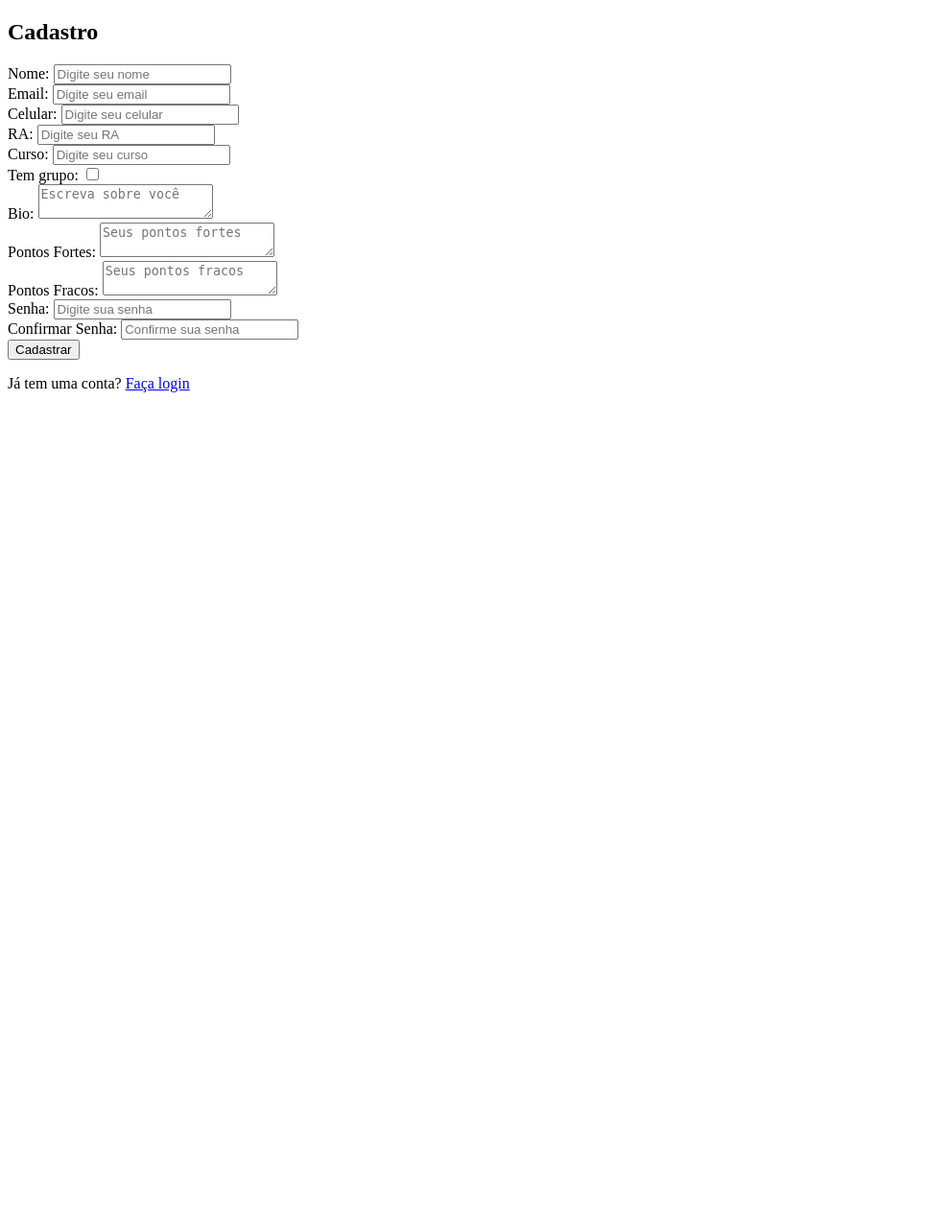
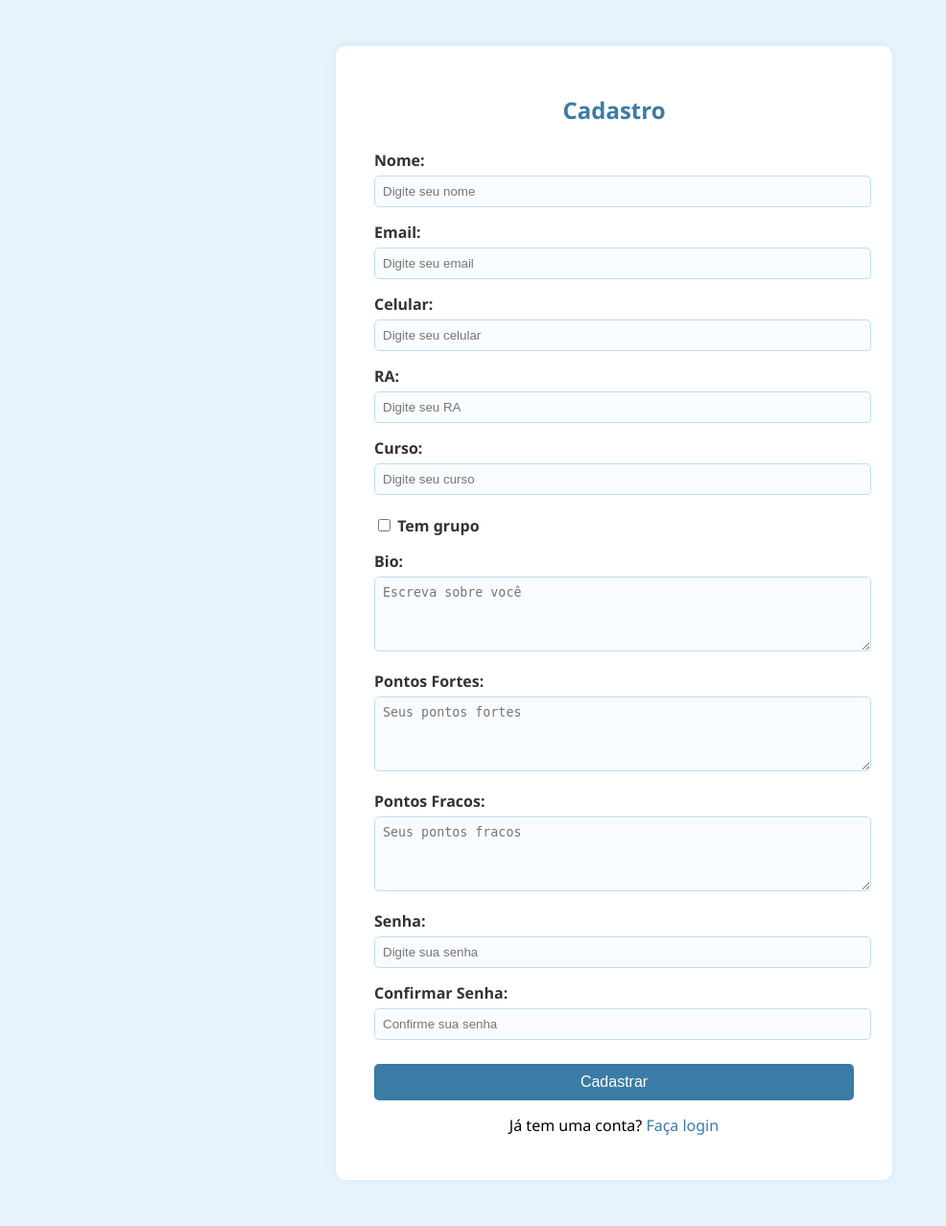
Before and after one commit to victorozoterio/quebra-gelo, a Laravel app: page /register in a window 1280 px wide. Shown: the whole page at 96% size, without its empty margins (0-986 px from the left). Before the commit the page ends 409 px from the top, so only its background shows below. Run offline with Laravel 12, Linux system fonts and the light colour scheme.

Commit message:
feat: estilizacao do projeto

```diff
--- a/resources/views/auth/register.blade.php
+++ b/resources/views/auth/register.blade.php
@@ -5,97 +5,162 @@
     <meta charset="UTF-8">
     <meta name="viewport" content="width=device-width, initial-scale=1.0">
     <meta http-equiv="X-UA-Compatible" content="ie=edge">
-    <title>Quebra Gelo</title>
+    <title>Quebra Gelo - Cadastro</title>
     <link rel="icon" href="{{ asset('favicon.ico') }}">
+    <style>
+        body {
+            font-family: 'Segoe UI', Tahoma, Geneva, Verdana, sans-serif;
+            background: #e8f4fb;
+            display: flex;
+            justify-content: center;
+            align-items: center;
+            padding: 40px 10px;
+        }
+
+        form {
+            background-color: white;
+            padding: 30px 40px;
+            border-radius: 10px;
+            box-shadow: 0 0 10px rgba(135, 206, 250, 0.3);
+            max-width: 500px;
+            width: 100%;
+        }
+
+        h2 {
+            text-align: center;
+            margin-bottom: 25px;
+            color: #3a7ca5;
+        }
+
+        label {
+            display: block;
+            margin-top: 15px;
+            font-weight: bold;
+            color: #333;
+        }
+
+        input[type="text"],
+        input[type="email"],
+        input[type="password"],
+        textarea {
+            width: 100%;
+            padding: 8px;
+            margin-top: 5px;
+            border: 1px solid #bcdff1;
+            border-radius: 5px;
+            background-color: #f9fcff;
+        }
+
+        input[type="checkbox"] {
+            margin-top: 10px;
+        }
+
+        textarea {
+            resize: vertical;
+            min-height: 60px;
+        }
+
+        button {
+            width: 100%;
+            padding: 10px;
+            margin-top: 25px;
+            background-color: #3a7ca5;
+            color: white;
+            border: none;
+            border-radius: 5px;
+            font-size: 16px;
+            cursor: pointer;
+        }
+
+        button:hover {
+            background-color: #2c678a;
+        }
+
+        p {
+            text-align: center;
+            margin-top: 15px;
+        }
+
+        a {
+            color: #3a7ca5;
+            text-decoration: none;
+        }
+
+        a:hover {
+            text-decoration: underline;
+        }
+
+        .error {
+            color: red;
+            font-size: 14px;
+            margin-top: 10px;
+        }
+
+        .success {
+            color: green;
+            font-size: 14px;
+            margin-top: 10px;
+        }
+    </style>
 </head>
 
 <body>
+
+    <form action="{{ route('register.store') }}" method="POST">
         <h2>Cadastro</h2>
 
-    <form action="{{ route('register.store') }}" method="POST">
         @csrf
 
-        <div>
         <label for="nome">Nome:</label>
-            <input type="text" name="nome" id="nome" placeholder="Digite seu nome"
-                value="{{ old('nome') }}" required>
-        </div>
+        <input type="text" name="nome" id="nome" placeholder="Digite seu nome" value="{{ old('nome') }}" required>
 
-        <div>
         <label for="email">Email:</label>
-            <input type="email" name="email" id="email" placeholder="Digite seu email"
-                value="{{ old('email') }}" required>
-        </div>
+        <input type="email" name="email" id="email" placeholder="Digite seu email" value="{{ old('email') }}" required>
 
-        <div>
         <label for="celular">Celular:</label>
-            <input type="text" name="celular" id="celular" placeholder="Digite seu celular"
-                value="{{ old('celular') }}" required>
-        </div>
+        <input type="text" name="celular" id="celular" placeholder="Digite seu celular" value="{{ old('celular') }}" required>
 
-        <div>
         <label for="ra">RA:</label>
-            <input type="text" name="ra" id="ra" placeholder="Digite seu RA" value="{{ old('ra') }}"
-                required>
-        </div>
+        <input type="text" name="ra" id="ra" placeholder="Digite seu RA" value="{{ old('ra') }}" required>
 
-        <div>
         <label for="curso">Curso:</label>
-            <input type="text" name="curso" id="curso" placeholder="Digite seu curso"
-                value="{{ old('curso') }}" required>
-        </div>
+        <input type="text" name="curso" id="curso" placeholder="Digite seu curso" value="{{ old('curso') }}" required>
 
-        <div>
-            <label for="tem_grupo">Tem grupo:</label>
-            <input type="checkbox" name="tem_grupo" id="tem_grupo" value="1"
-                {{ old('tem_grupo') ? 'checked' : '' }}>
-        </div>
+        <label for="tem_grupo">
+            <input type="checkbox" name="tem_grupo" id="tem_grupo" value="1" {{ old('tem_grupo') ? 'checked' : '' }}>
+            Tem grupo
+        </label>
 
-        <div>
         <label for="bio">Bio:</label>
         <textarea name="bio" id="bio" placeholder="Escreva sobre você">{{ old('bio') }}</textarea>
-        </div>
 
-        <div>
         <label for="pontos_fortes">Pontos Fortes:</label>
         <textarea name="pontos_fortes" id="pontos_fortes" placeholder="Seus pontos fortes">{{ old('pontos_fortes') }}</textarea>
-        </div>
 
-        <div>
         <label for="pontos_fracos">Pontos Fracos:</label>
         <textarea name="pontos_fracos" id="pontos_fracos" placeholder="Seus pontos fracos">{{ old('pontos_fracos') }}</textarea>
-        </div>
 
-        <div>
         <label for="password">Senha:</label>
         <input type="password" name="password" id="password" placeholder="Digite sua senha" required>
-        </div>
 
-        <div>
         <label for="password_confirmation">Confirmar Senha:</label>
-            <input type="password" name="password_confirmation" id="password_confirmation"
-                placeholder="Confirme sua senha" required>
-        </div>
+        <input type="password" name="password_confirmation" id="password_confirmation" placeholder="Confirme sua senha" required>
 
         <button type="submit">Cadastrar</button>
 
         @if (session('status'))
-            <p style="color: green;">
-                {{ session('status') }}
-            </p>
+            <p class="success">{{ session('status') }}</p>
         @endif
 
         @if ($errors->any())
             @foreach ($errors->all() as $error)
-                <p style="color: red;">
-                    {{ $error }}
-                </p>
+                <p class="error">{{ $error }}</p>
             @endforeach
         @endif
-    </form>
 
         <p>Já tem uma conta? <a href="{{ route('login') }}">Faça login</a></p>
+    </form>
 
 </body>
 
-</html>
+</html
```
Also changed, not shown: app/Http/Controllers/UserController.php (+7 -3 lines), resources/views/home.blade.php (+60 -36 lines). Lines whose indentation alone changed are shown as unchanged.
